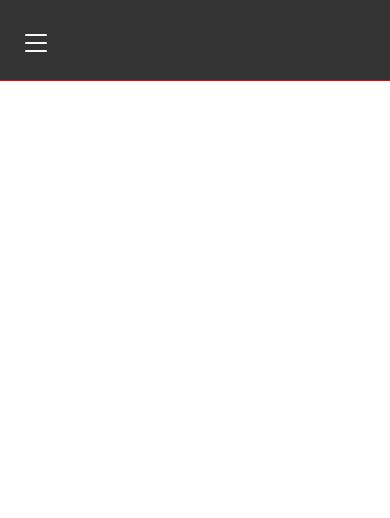
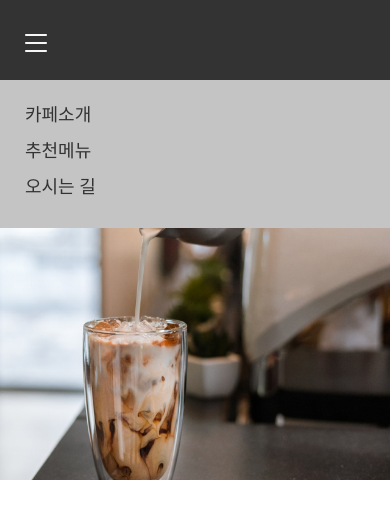
Before and after one commit to csslick/responsive-cafe, a plain HTML site: page index.html in a window 390 px wide. Both pictures are taken after a click on the button 36 px from the left and 44 px from the top of the page. Drawn offline with nearby package versions, Linux system fonts and the light colour scheme.

Commit message:
Add files via upload

```diff
--- a/css/mobile.css
+++ b/css/mobile.css
@@ -53,7 +53,7 @@ header nav {
 }
 
 header nav.on {
-
+  display: block;
 }
 
 header nav a {
@@ -61,3 +61,18 @@ header nav a {
   color: #333;
   margin-bottom: 10px;
 }
+
+/* 메인 비주얼 */
+#main-visual {
+  width: 100%;
+  height: 400px;
+  background: url(../images/main-visual-m.jpg);
+  background-size: cover;
+  background-position: center;
+}
+
+/* #main-visual img {
+  width: 100%;
+  height: 100%;
+  object-fit: cover;
+} */
--- a/css/pc.css
+++ b/css/pc.css
@@ -1,10 +1,6 @@
 /* pc.css */
 body {
   background: #ccc;
-}
-
-a {
-  text-decoration: none;
 }
 
 .container {
@@ -38,3 +34,17 @@ header nav a {
   margin-left: 25px;
   margin-right: 25px;
 }
+
+#main-visual {
+  width: 100%;
+  height: 550px;
+  background: url(../images/main-visual.jpg);
+  background-size: cover;
+  background-position: center;
+}
+
+#main-visual img {
+  width: 100%;
+  height: 100%;
+  object-fit: cover;
+}
--- a/css/style.css
+++ b/css/style.css
@@ -13,3 +13,7 @@ a {
 ul  {
   list-style-type: none;
 }
+
+button:hover {
+  cursor: pointer;
+}
--- a/index.html
+++ b/index.html
@@ -40,5 +40,10 @@
       </button>
     </div><!-- container -->
   </header>
+
+  <section id="main-visual">
+    <h1>메인 비주얼 타이틀</h1>
+    <!-- <img src="images/main-visual.jpg" alt="이미지"> -->
+  </section>
 </body>
 </html>
--- a/js/main.js
+++ b/js/main.js
@@ -1,6 +1,13 @@
 // main.js
 $(function(){
 
+  // 모바일 토글 메뉴
+  // #toggle click하면 nav가 toggle됨(toggleClass)
+  $('#toggle').click(function(){
+    $('header nav').toggleClass('on');
+  })
+
+  // slide down 효과로 수정해 보세요(CSS에서 해야 될 듯?)
 
 
 
```
Also changed, not shown: images/main-visual-m.jpg (added), images/main-visual.jpg (added).
